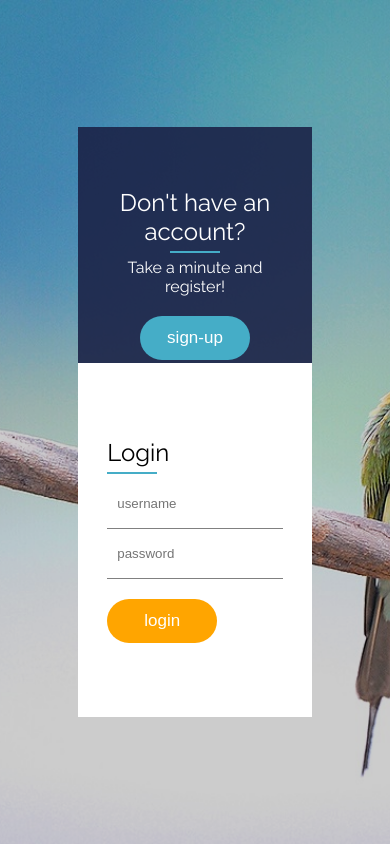
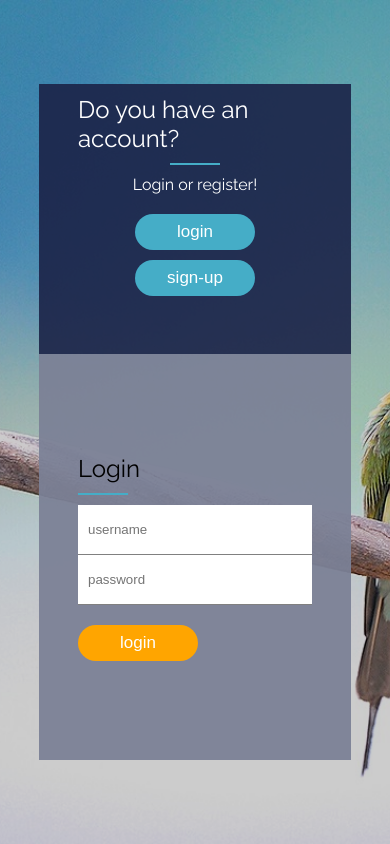
Before and after one commit to kristaps777/homework_final, a PHP site: page / in a window 390 px wide. Run offline with PHP 8.4, Linux system fonts and the light colour scheme.

Commit message:
updated login animation and re-worked responsiveness

```diff
--- a/index.html
+++ b/index.html
@@ -31,34 +31,36 @@
 
         <main>
 
+            <!-- login form desktop -->
             <div class="form_outer">
 
                 <div class="form_back">
 
                     <div class="form_back_left">
+
                         <div class="back_left_container">
                             <h2>Don't have an account?</h2>
                             <hr>
                             <p>Take a minute and register!</p>
                             <button id="signin"
                                 type="button"
-                                onclick="moveBack();moveBackMobile()">sign-up</button>
+                                onclick="moveBack()">sign-up</button>
                         </div>
+
                     </div>
+
                     <div class="form_back_right">
+
                         <div class="back_right_container">
                             <h2>Have an account?</h2>
                             <hr>
                             <p>Log into your profile!</p>
                             <button id="login"
                                 type="button"
-                                onclick="move();moveMobile()">login</button>
-                        </div>
+                                onclick="move()">login</button>
                         </div>
 
-
-
-
+                    </div>
 
                 </div>
 
@@ -91,15 +93,44 @@
                         <input type="password"
                             placeholder="password">
                         <button id="login_front"
-                            class="orange margin-top"
+                            class="orange margin_top"
                             type="button"
                             onclick="">register</button>
 
                     </div>
+
                 </div>
 
-                    <div id="moveable_mobile"
-                    class="form_front">
+             </div>
+
+
+             <!-- login form mobile -->
+             <div class="form_outer_mobile">
+
+                    <div class="form_back">
+
+                        <div class="form_back_left">
+
+                            <div class="back_left_container">
+                                <h2 class="padding_top">Do you have an account?</h2>
+                                <hr>
+                                <p>Login or register!</p>
+                                <button id="login_mobile" class="button_mobile margin_bottom"
+                                    type="button"
+                                    onclick="">login</button>
+                                <button id="signup_mobile" class="button_mobile"
+                                    type="button"
+                                    onclick="">sign-up</button>
+                            </div>
+
+                        </div>
+
+                        <div class="form_back_right">
+
+                            <!-- <div class="back_right_container"> -->
+
+                                    <div id="switchable"
+                                    class="form_front_mobile">
 
                                     <div id="login_form_mobile"
                                         class="form_data">
@@ -111,7 +142,7 @@
                                             placeholder="password">
                                         <a href="todo.html">
                                             <button id="login_front"
-                                class="orange"
+                                                class="button_mobile orange"
                                                 type="button"
                                                 onclick="">login</button></a>
                                     </div>
@@ -127,7 +158,7 @@
                                         <input type="password"
                                             placeholder="password">
                                         <button id="login_front"
-                            class="orange margin-top"
+                                            class="button_mobile orange margin_top"
                                             type="button"
                                             onclick="">register</button>
 
@@ -136,9 +167,13 @@
                                 </div>
 
 
+                            <!-- </div> -->
 
+                        </div>
 
+                    </div>
 
+                    </div>
 
         </main>
 
--- a/scripts/script.js
+++ b/scripts/script.js
@@ -2,7 +2,7 @@ function move() {
     const moveForm = document.getElementById('moveable');
     const loginForm = document.getElementById('login_form');
     const regForm = document.getElementById('register_form');
-    moveForm.style.left =('50%');
+    moveForm.style.transform = ('translateX(95%)')
     regForm.setAttribute('class', 'inactive');
     loginForm.setAttribute('class', 'form_data');
 };
@@ -11,25 +11,7 @@ function moveBack() {
     const moveFormB = document.getElementById('moveable');
     const regForm = document.getElementById('register_form');
     const loginForm = document.getElementById('login_form');
-    moveFormB.style.left =('0%');
+    moveFormB.style.transform = ('translateX(5%)')
     regForm.setAttribute('class', 'form_data');
     loginForm.setAttribute('class', 'inactive');
 };
-
-function moveMobile() {
-    const moveForm = document.getElementById('moveable_mobile');
-    const loginForm = document.getElementById('login_form_mobile');
-    const regForm = document.getElementById('register_form_mobile');
-    moveForm.style.top =('50%');
-    regForm.setAttribute('class', 'inactive');
-    loginForm.setAttribute('class', 'form_data');
-};
-
-function moveBackMobile() {
-    const moveFormB = document.getElementById('moveable_mobile');
-    const regForm = document.getElementById('register_form_mobile');
-    const loginForm = document.getElementById('login_form_mobile');
-    moveFormB.style.top =('0%');
-    regForm.setAttribute('class', 'form_data');
-    loginForm.setAttribute('class', 'inactive');
-};
--- a/styles/index.css
+++ b/styles/index.css
@@ -43,9 +43,14 @@ body:before {
 }
 
 .form_outer {
-    width: 60%;
-    height: 70%;
+    display: none;
+}
+
+.form_outer_mobile {
+    width: 80%;
+    height: 80%;
     position: relative;
+    display: block;
 }
 
 .form_back {
@@ -58,20 +63,37 @@ body:before {
 
 .form_back_left,
 .form_back_right {
-    height: 50%;
     width: 100%;
     display: flex;
     justify-content: center;
-    align-items: center;
+}
+
+.form_back_left {
+    height: 40%;
+}
+
+.form_back_right {
+    height: 60%;
 }
 
 .form_front {
     background-color: white;
+    width: 50%;
+    height: 100%;
+    position: absolute;
+    top: 0;
+    transform: translateX(95%);
+    transition: .5s;
+    display: flex;
+    align-items: center;
+    justify-content: center;
+}
+
+.form_front_mobile {
+    background-color: rgba(255, 255, 255, 0.4);
     width: 100%;
-    height: 60%;
-    position: absolute;
-    bottom: 0;
-    transition: 1s;
+    height: 100%;
+    transition: .5s;
     display: flex;
     align-items: center;
     justify-content: center;
@@ -91,7 +113,7 @@ body:before {
     align-items: center;
     height: 75%;
     width: 75%;
-    text-align: center;
+    text-align: left;
     color: white;
 }
 
@@ -105,7 +127,7 @@ hr {
     border-style: none;
     border-top-style: solid;
     border-top-width: 2px;
-    margin: 5px 0;
+    margin: 10px 0;
 }
 
 p {
@@ -121,10 +143,16 @@ button {
     cursor: pointer;
     color: #ffffff;
     font-size: 17px;
-    padding: 12px 27px;
+    padding: 16px 31px;
     border-style: none;
-    width: 110px;
+    width: 150px;
+    align-self: flex-start;
+}
+
+.button_mobile {
     align-self: center;
+    width: 120px;
+    padding: 8px 25px;
 }
 
 .orange {
@@ -155,61 +183,50 @@ input:focus, button:focus {
     display: none;
 }
 
-#moveable_mobile {
-    display: flex;
+.margin_top {
+    margin-top: 10px;
 }
 
-#moveable {
-    display: none;
+.margin_bottom {
+    margin-bottom: 10px;
 }
 
-.margin-top {
-    margin-top: 10px;
+.padding_top {
+    padding-top: 20px;
 }
 
 /* media queries */
 @media(min-width: 576px) {}
 
 @media(min-width: 992px) {
+
+    .form_outer_mobile {
+        display: none;
+    }
+
     .form_outer {
         width: 60%;
         height: 50%;
+        position: relative;
+        display: block;
     }
+
     .form_back {
+        width: 100%;
+        height: 100%;
         flex-direction: row;
     }
 
     .form_back_left,
-    .form_back_right {
+.form_back_right {
         height: 100%;
         width: 50%;
-    }
-    button {
-        font-size: 17px;
-        padding: 16px 31px;
-        border-style: none;
-        width: 150px;
-        align-self: flex-start;
-    }
-    .back_left_container,
+        align-items: center;
+}
+
+.back_left_container,
 .back_right_container {
-    text-align: left;
-    align-items: flex-start;
-
-}
-    .form_front {
-        width: 50%;
-        height: 100%;
-        top: 0;
-        right: 0;
-}
-#moveable_mobile {
-    display: none;
-}
-#moveable {
-    display: flex;
-}
-hr {
-     margin: 10px 0;
+        align-items: flex-start;
+        padding: 0;
 }
 }
```
Also changed, not shown: styles/todo.css (+9 -2 lines), todo.html (+6 -6 lines). Lines whose indentation alone changed are shown as unchanged.
